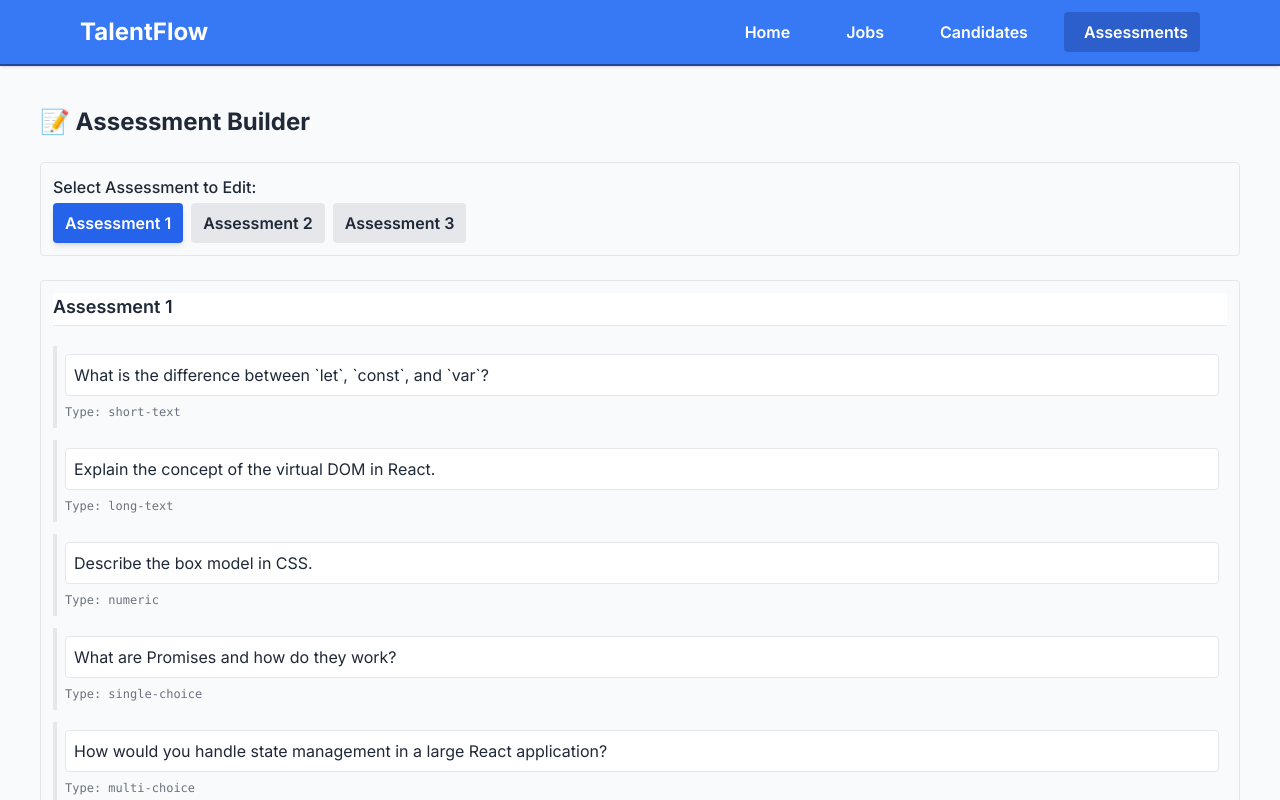
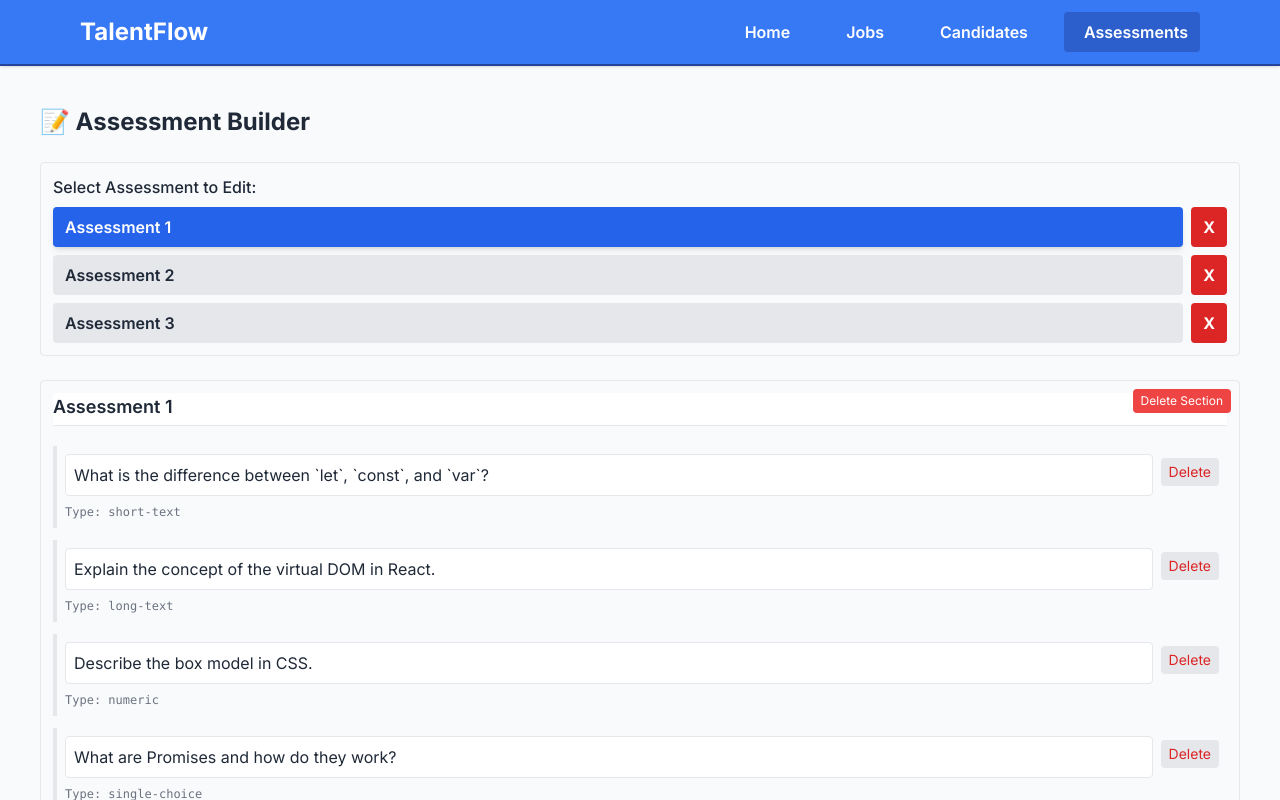
Before and after one commit to Avinash0508/Talent-Flow, a React (Vite) app: page /assessments/1 in a window 1280 px wide. Shown: the top 800 px of the page. Built offline with nearby package versions, Linux system fonts and the light colour scheme.

Commit message:
Update AssessmentBuilder.jsx

```diff
--- a/src/components/assessments/AssessmentBuilder.jsx
+++ b/src/components/assessments/AssessmentBuilder.jsx
@@ -4,35 +4,34 @@ import useAssessments from "../../hooks/useAssessments";
 
 export default function AssessmentBuilder() {
   const { jobId } = useParams();
-  const { assessments, loading, saveAssessment } = useAssessments(jobId);
+  // Import the new deleteAssessment function from the hook
+  const { assessments, loading, saveAssessment, deleteAssessment } = useAssessments(jobId);
 
-  // State to track which assessment is currently being edited
   const [selectedAssessment, setSelectedAssessment] = useState(null);
-
-  // Local state for the sections of the selected assessment
   const [sections, setSections] = useState([]);
 
-  // When an assessment is selected, update the local 'sections' state
   useEffect(() => {
     if (selectedAssessment) {
       setSections(selectedAssessment.sections);
     } else {
-      setSections([]); // Clear sections if no assessment is selected
+      setSections([]);
     }
   }, [selectedAssessment]);
 
-  // If no assessment is selected yet, but the data has loaded, default to the first one
+  // Handle cases where the selected assessment is deleted, or on initial load
   useEffect(() => {
-    if (!selectedAssessment && assessments.length > 0) {
+    const isSelectedAssessmentStillPresent = assessments.some(a => a.id === selectedAssessment?.id);
+    if (assessments.length > 0 && !isSelectedAssessmentStillPresent) {
       setSelectedAssessment(assessments[0]);
+    } else if (assessments.length === 0) {
+      setSelectedAssessment(null);
     }
   }, [assessments, selectedAssessment]);
 
   const addSection = () => {
-    setSections(prev => [...prev, { title: `Section ${prev.length + 1}`, questions: [] }]);
+    setSections(prev => [...prev, { title: `New Section ${prev.length + 1}`, questions: [] }]);
   };
 
-  // This function now uses a safer state update pattern, fixing the bug
   const addQuestion = (sectionIdx, type = "short-text") => {
     const newQuestion = {
       id: Date.now() + Math.random(),
@@ -40,10 +39,22 @@ export default function AssessmentBuilder() {
       text: "",
       options: type.includes("choice") ? ["Option 1", "Option 2"] : undefined,
     };
-    // Using a deep copy to prevent state mutation bugs
     setSections(prev => {
       const newSections = JSON.parse(JSON.stringify(prev));
       newSections[sectionIdx].questions.push(newQuestion);
+      return newSections;
+    });
+  };
+
+  const deleteSection = (sectionIndex) => {
+    if (!window.confirm("Are you sure you want to delete this section and all its questions?")) return;
+    setSections(prev => prev.filter((_, idx) => idx !== sectionIndex));
+  };
+
+  const deleteQuestion = (sectionIndex, questionIndex) => {
+    setSections(prev => {
+        const newSections = JSON.parse(JSON.stringify(prev));
+        newSections[sectionIndex].questions.splice(questionIndex, 1);
         return newSections;
     });
   };
@@ -61,7 +72,6 @@ export default function AssessmentBuilder() {
       alert("No assessment selected to save.");
       return;
     }
-    // Pass the selected assessment's ID along with the updated sections
     await saveAssessment(selectedAssessment.id, sections);
     alert(`${selectedAssessment.sections[0].title} saved!`);
   };
@@ -72,27 +82,41 @@ export default function AssessmentBuilder() {
     <div className="space-y-6 p-4">
       <h2 className="text-2xl font-bold">📝 Assessment Builder</h2>
 
-      {/* Selector for which assessment to edit */}
       <div className="p-3 border rounded bg-gray-50">
-        <label className="block font-medium mb-1">Select Assessment to Edit:</label>
-        <div className="flex gap-2 flex-wrap">
+        <label className="block font-medium mb-2">Select Assessment to Edit:</label>
+        <div className="flex flex-col gap-2">
           {assessments.map(assessment => (
+            <div key={assessment.id} className="flex items-center gap-2">
               <button
-              key={assessment.id}
                 onClick={() => setSelectedAssessment(assessment)}
-              className={`px-3 py-2 rounded font-semibold ${selectedAssessment?.id === assessment.id ? 'bg-blue-600 text-white shadow-md' : 'bg-gray-200 hover:bg-gray-300'}`}
+                className={`flex-grow text-left px-3 py-2 rounded font-semibold ${selectedAssessment?.id === assessment.id ? 'bg-blue-600 text-white shadow-md' : 'bg-gray-200 hover:bg-gray-300'}`}
               >
                 {assessment.sections[0]?.title || `Assessment ID: ${assessment.id}`}
               </button>
+              {/* DELETE ASSESSMENT BUTTON */}
+              <button
+                onClick={() => deleteAssessment(assessment.id)}
+                className="bg-red-600 text-white px-3 py-2 rounded hover:bg-red-700 font-bold"
+                title="Delete Assessment"
+              >
+                X
+              </button>
+            </div>
           ))}
         </div>
       </div>
 
-      {/* Render the builder UI only if an assessment is selected */}
       {selectedAssessment && (
         <div>
           {sections.map((sec, sIdx) => (
-            <div key={sIdx} className="p-3 border rounded mb-3">
+            <div key={sIdx} className="p-3 border rounded mb-3 relative">
+              {/* DELETE SECTION BUTTON */}
+              <button
+                onClick={() => deleteSection(sIdx)}
+                className="absolute top-2 right-2 bg-red-500 text-white text-xs px-2 py-1 rounded hover:bg-red-600"
+              >
+                Delete Section
+              </button>
               <input
                 type="text"
                 value={sec.title}
@@ -107,7 +131,8 @@ export default function AssessmentBuilder() {
                 className="text-lg font-semibold mb-2 w-full border-b pb-1 focus:outline-none focus:border-blue-500"
               />
               {sec.questions.map((q, qIdx) => (
-                <div key={q.id || qIdx} className="my-3 p-2 border-l-4 border-gray-200">
+                <div key={q.id || qIdx} className="my-3 p-2 border-l-4 border-gray-200 flex items-start gap-2">
+                  <div className="flex-grow">
                     <input
                       type="text"
                       placeholder="Enter question text..."
@@ -116,6 +141,14 @@ export default function AssessmentBuilder() {
                       onChange={e => updateQuestionText(sIdx, qIdx, e.target.value)}
                     />
                     <div className="text-xs text-gray-500 font-mono">Type: {q.type}</div>
+                  </div>
+                  {/* DELETE QUESTION BUTTON */}
+                  <button
+                    onClick={() => deleteQuestion(sIdx, qIdx)}
+                    className="bg-gray-200 text-red-600 px-2 py-1 rounded hover:bg-red-200 text-sm mt-1"
+                  >
+                    Delete
+                  </button>
                 </div>
               ))}
 
```
Lines whose indentation alone changed are shown as unchanged.
